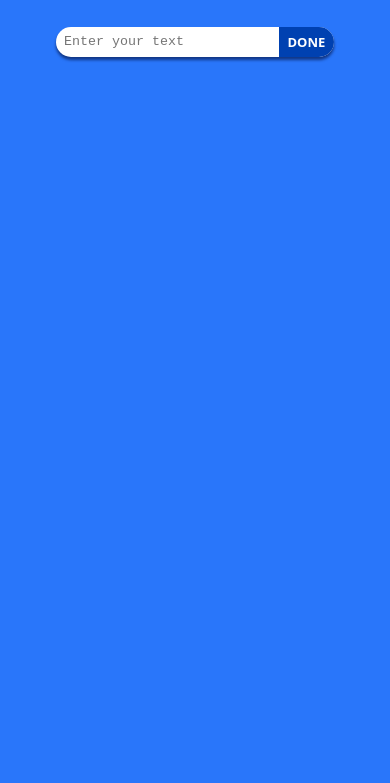
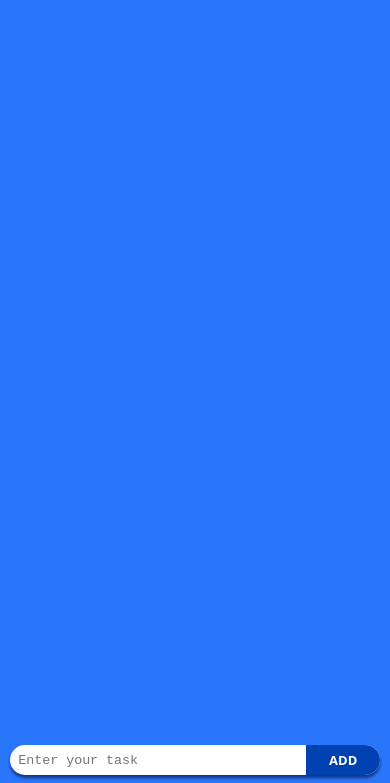
Before and after one commit to abzit/Todo-app, a plain HTML site: page index.html in a window 390 px wide. Shown: the part 61-844 px from the top of the page. Drawn offline with Linux system fonts and the light colour scheme.

Commit message:
Renamed DONE button to ADD\nRenamed DELETE button to DONE\nMade the app UI mobile friendly

```diff
--- a/index.html
+++ b/index.html
@@ -14,8 +14,8 @@
 
         </div>
         <div class="inputBox">
-            <input id="chat" class="chat-style" type="text" placeholder="Enter your text" autocomplete="off" >
-            <button id="done" class="done-style">Done</button>
+            <input id="chat" class="chat-style" type="text" placeholder="Enter your task" autocomplete="off" >
+            <button id="done" class="done-style">add</button>
             <script src="script.js"></script>
         </div>
     </div>
--- a/script.js
+++ b/script.js
@@ -11,6 +11,10 @@ donebtn.addEventListener('click',()=>{
   if(chat.value){
     updateUI();
   }
+  else{
+      document.querySelector(".error").innerHTML="Please, Enter the task";
+      console.log("ENter")
+  }
 });
 
 
@@ -23,25 +27,15 @@ function updateUI(){
   postText.innerHTML=chat.value;
   const deleteBtn=document.createElement('button');
   deleteBtn.className='delete done-style';
-  deleteBtn.innerHTML='DELETE';
+  deleteBtn.innerHTML='done';
   post.append(postText);
   post.append(deleteBtn);
   postArray.push(post);
   content.append(post);
   chat.value="";
   deleteBtn.addEventListener('click',()=>{
-    // post.classList.add('thisone');
-    // removeThis();
+
     post.remove();
+
   })
 }
-// function removeThis(){
-//   const getPost=document.querySelectorAll('.post');
-//   getPost.forEach(post=>{
-//     if(post.classList.contains('thisone')){
-//       post.remove();
-//     };
-//   });
-
-
-// }
--- a/style.css
+++ b/style.css
@@ -69,14 +69,17 @@ h1{
     font-size: large;
     background-color: white;
     color: rgb(0, 65, 177);
+    cursor: pointer;
 }
 .done-style:active{
     font-size: xx-small;
 }
-.post-delete{
-    animation: deleted 1s ease-in;
+.delete{
+    background-color: rgb(250, 162, 0);
 }
-
+.delete:hover{
+    color: rgb(250, 162, 0);
+}
 
 
 
@@ -89,3 +92,25 @@ h1{
     justify-content: center;
     align-items: center;
 }
+
+@media screen and (width<=480px) {
+    .page{
+        grid-template-rows: min-content 1fr min-content;
+        grid-template-areas:
+        "hero hero hero hero hero hero hero"
+        "content content content content content content content"
+    "input input input input input input input"
+        ;
+
+    }
+    .content{
+        grid-column: 1/8;
+    }
+    .inputBox{
+        grid-column: 1/8;
+        width: 95%;
+        justify-self: center;
+        position: sticky;
+        bottom: 0;
+    }
+}
```
